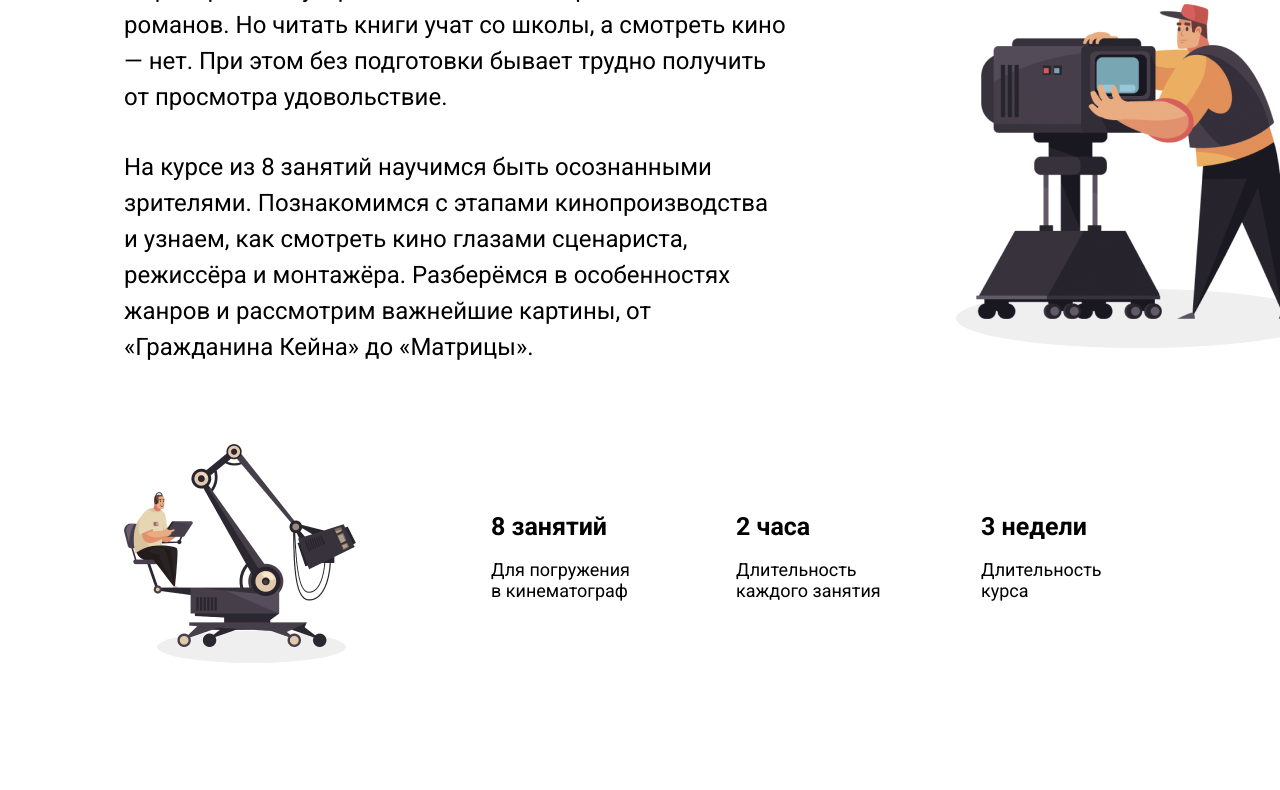
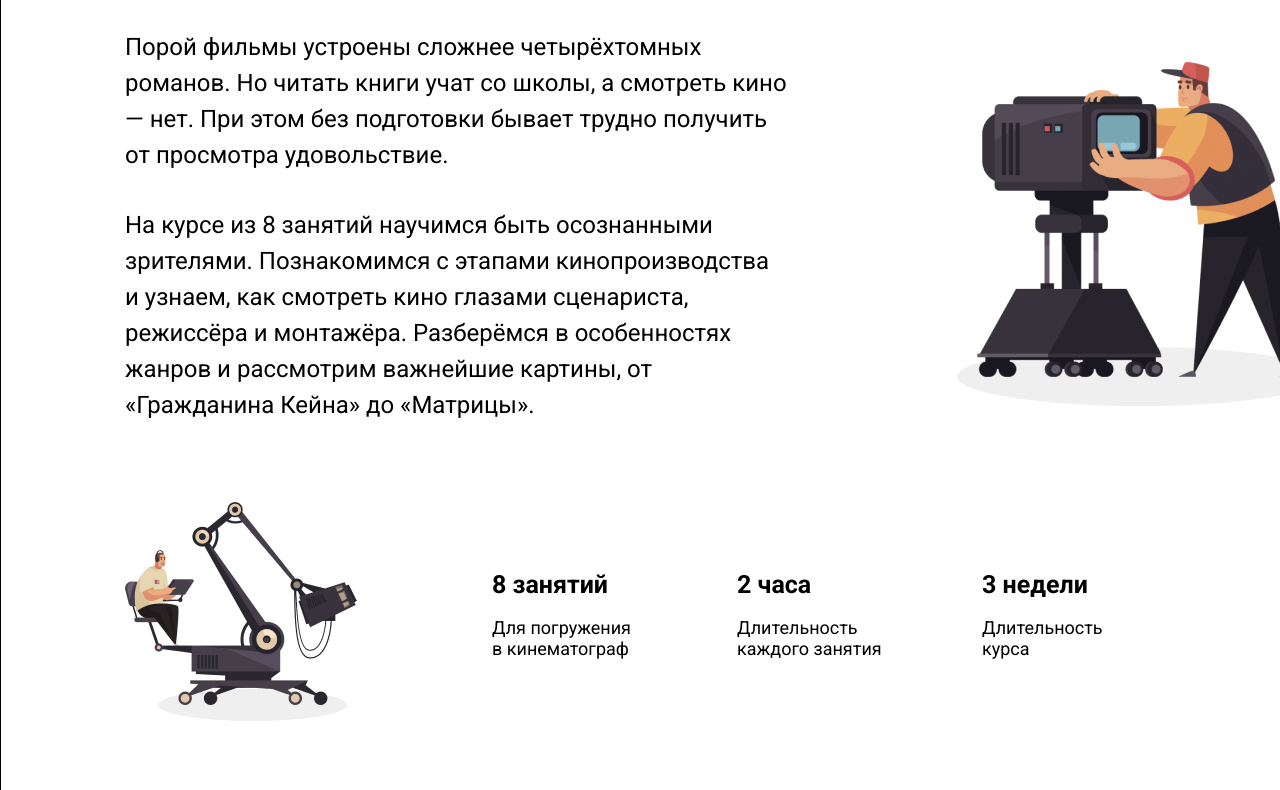
Before and after one commit to tbandelikova/-, a plain HTML site: page index.html in a window 1280 px wide. Shown: the part 178-968 px from the top of the page. Drawn offline with Linux system fonts and the light colour scheme.

Commit message:
add frame

```diff
--- a/style.css
+++ b/style.css
@@ -2,12 +2,14 @@
 body {
     font-family: 'Roboto', sans-serif;
     width: 1440px;
+    height: 1046px;
     margin: 0px;
+    border: 1px solid black;
 }
 .course {
-    margin-top: 91px;
+    margin-top: 84px;
     margin-right: 150px;
-    margin-bottom: 157px;
+    margin-bottom: 164px;
     margin-left: 124px;
 }
 .top, .bottom, .offer {
@@ -16,7 +18,7 @@ body {
 }
 .top {
     align-items: flex-end;
-    height: 486px;
+    height: 550px;
 }
 .bottom {
     margin-top: 45px;
```
